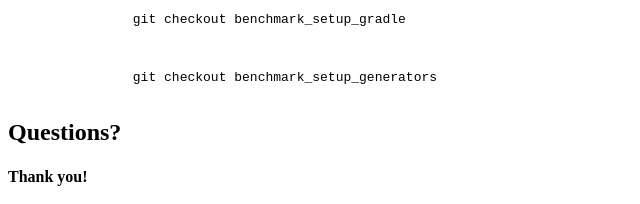
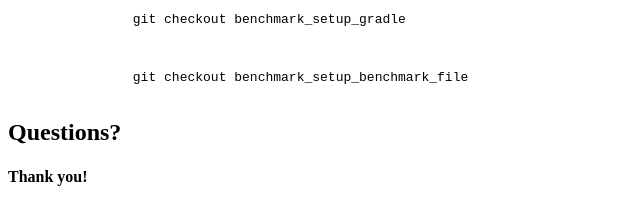
Before and after one commit to davidafsilva/jmh-intro, a website built with Vite: page src/presentation/index.html in a window 1280 px wide. Shown: the part 4995-5199 px from the top of the page, 0-640 px from the left. Built offline with nearby package versions, Linux system fonts and the light colour scheme; what reveal.js would draw is missing.

Commit message:
fixes branch name

```diff
--- a/src/presentation/index.html
+++ b/src/presentation/index.html
@@ -378,7 +378,7 @@ includes.add(pattern)
                 git checkout benchmark_setup_gradle
             </code></pre>
             <pre><code class="shell" data-trim contenteditable>
-                git checkout benchmark_setup_generators
+                git checkout benchmark_setup_benchmark_file
             </code></pre>
         </section>
         <section>
```
